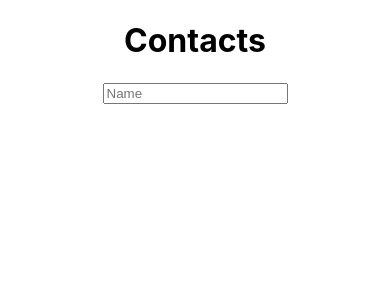
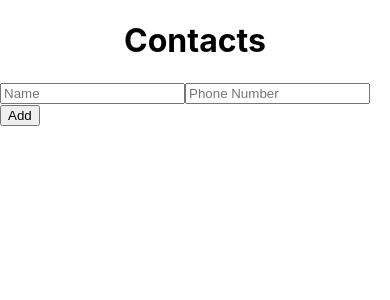
Before and after one commit to ardacoskun/ContactsApp-React-Redux, a React (Create React App) app: page / in a window 390 px wide. Shown: the top 300 px of the page. Built offline with nearby package versions, Linux system fonts and the light colour scheme.

Commit message:
phone number added to redux store too

```diff
--- a/src/components/Contacts/Form.js
+++ b/src/components/Contacts/Form.js
@@ -1,24 +1,26 @@
 import React, { useState } from "react";
 import { useDispatch } from "react-redux";
-import { addContact, addContacts } from "../../store/contactsSlice";
+import { addContact } from "../../store/contactsSlice";
 import { nanoid } from "@reduxjs/toolkit";
 
 const Form = () => {
   const [name, setName] = useState("");
+  const [number, setNumber] = useState("");
   const dispatch = useDispatch();
 
   const handleSubmit = (e) => {
     e.preventDefault();
 
-    if (!name) return false;
+    if (!name || !number) return false;
 
     //Add Multiple Contacts
     // const names = name.split(",");
     // const data = names.map((name) => ({ id: nanoid(), name }));
     // dispatch(addContacts(data));
 
-    dispatch(addContact({ id: nanoid(), name }));
+    dispatch(addContact({ id: nanoid(), name, phoneNumber: number }));
     setName("");
+    setNumber("");
   };
 
   return (
@@ -30,6 +32,13 @@
           onChange={(e) => setName(e.target.value)}
           placeholder="Name"
         />
+        <input
+          type="text"
+          value={number}
+          onChange={(e) => setNumber(e.target.value)}
+          placeholder="Phone Number"
+        />
+        <button type="submit">Add</button>
       </form>
     </div>
   );
--- a/src/components/Contacts/List.js
+++ b/src/components/Contacts/List.js
@@ -8,7 +8,7 @@
   return (
     <div>
       {contacts.length > 0 &&
-        contacts.map((contact) => <Item contact={contact} />)}
+        contacts.map((contact) => <Item key={contact.id} contact={contact} />)}
     </div>
   );
 };
```
